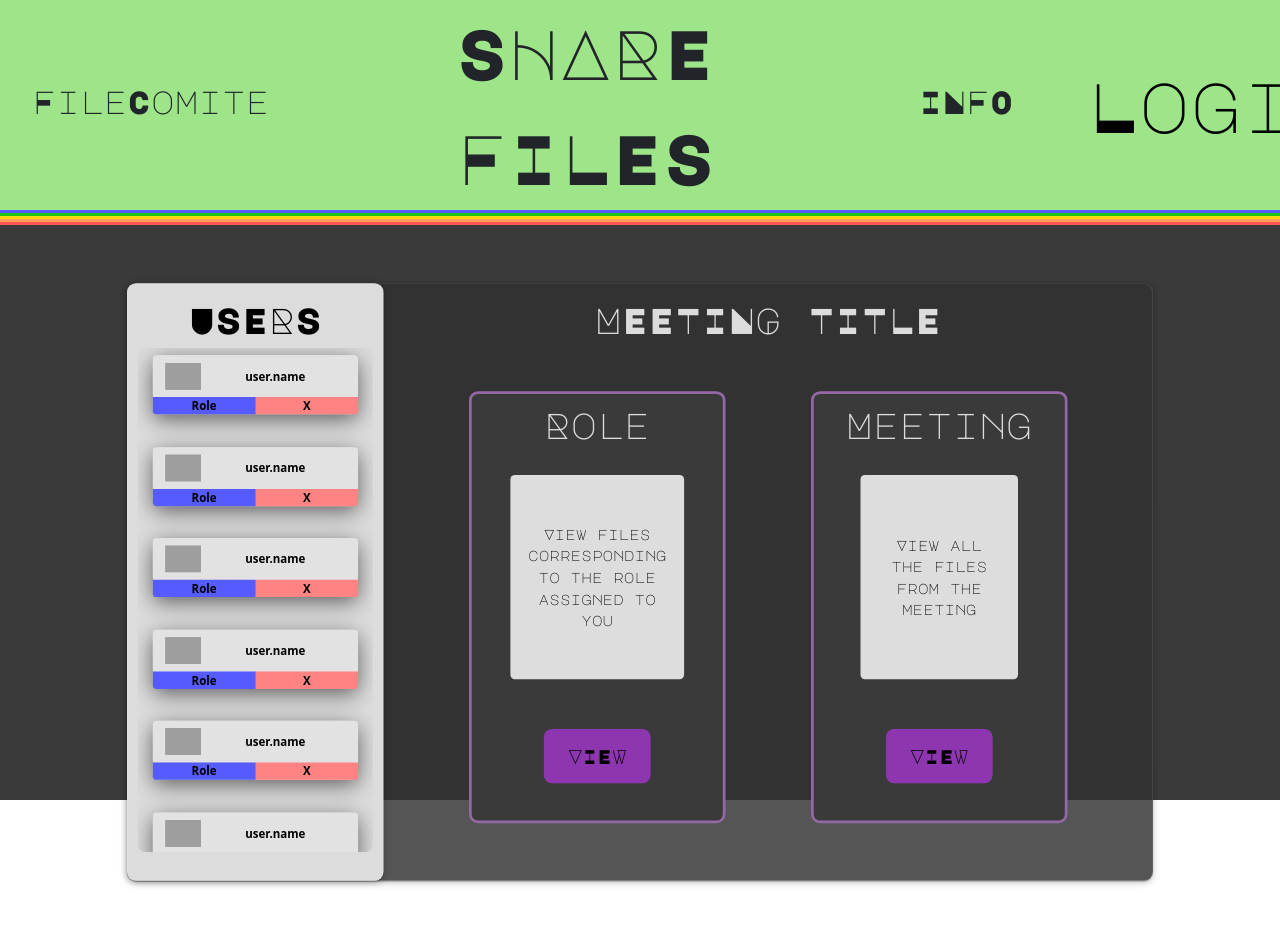
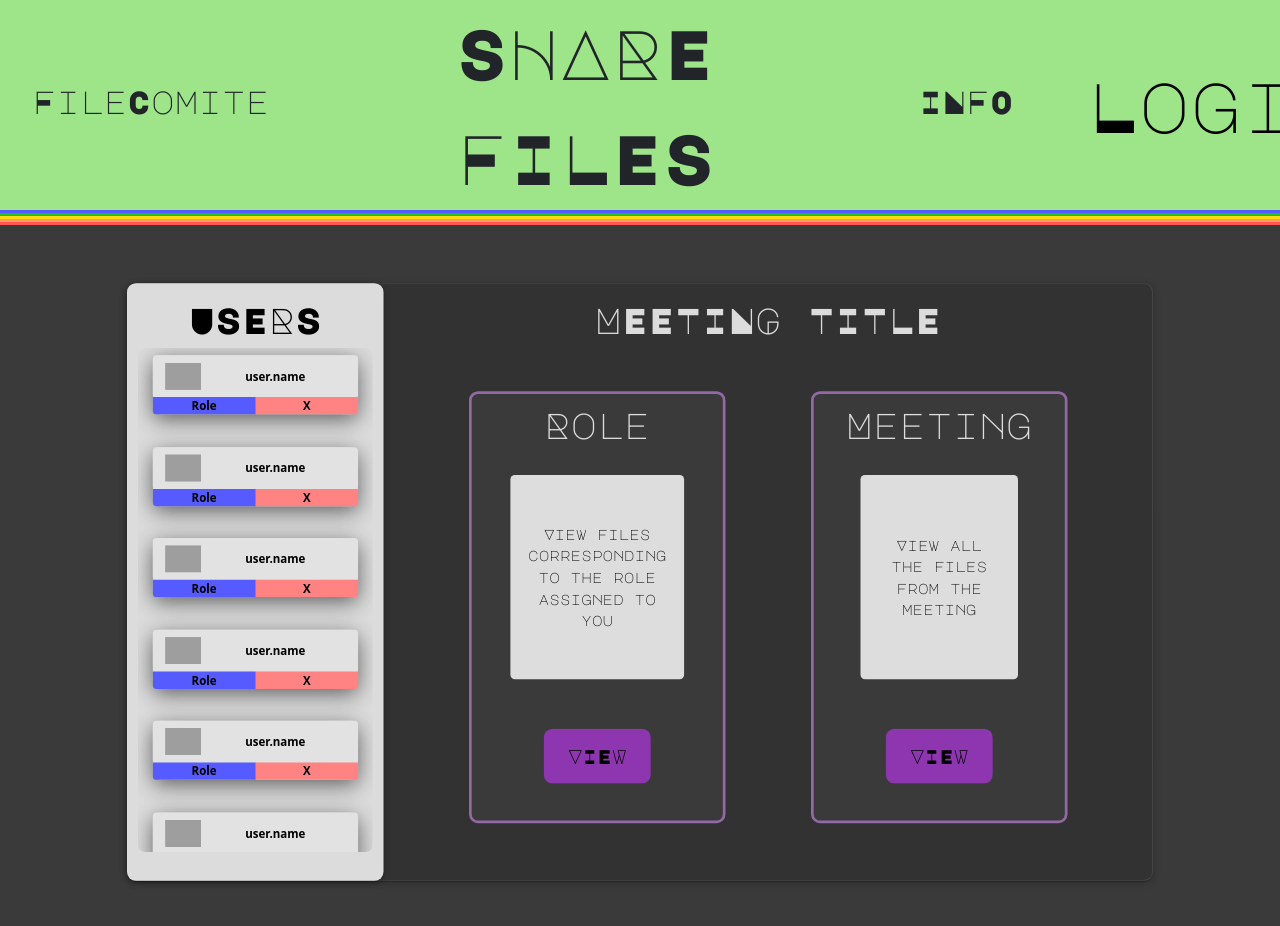
Before and after one commit to Jesuscy/UpgradeFinal2024, a React (Vite) app in the folder Frontend/FileComite/: page /meeting in a window 1280 px wide. Shown: the top 926 px of the page. Built offline with nearby package versions, Linux system fonts and the light colour scheme; grey boxes are pictures that could not be loaded; a web font is replaced by a local one.

Commit message:
Add renderComponent, Meeting

```diff
--- a/Frontend/FileComite/src/App.css
+++ b/Frontend/FileComite/src/App.css
@@ -9,7 +9,7 @@
 
 #root {
   background-color: #3a3a3a;
-  height: 100vh;
+  /* height: 100vh; */
 }
 
 /*HEADER STYLES*/
--- a/Frontend/FileComite/src/assets/components/Meeting.jsx
+++ b/Frontend/FileComite/src/assets/components/Meeting.jsx
@@ -3,9 +3,11 @@ import { Header } from "../common/Header";
 import UserRow from '../common/UserRow.jsx';
 import SelectUserRole from '../common/SelectUserRole.jsx';
 import "../../styles/Meeting-styles.css";
+import { FileRows } from "../common/FileRows.jsx";
 
 export const Meeting = (props) => {
     const [showSelectUserRole, setShowSelectUserRole] = useState(false);
+    const [renderOption, setRenderOption] = useState('');
 
     const handleShowSelectUserRole = () => {
         setShowSelectUserRole(true);
@@ -13,6 +15,41 @@ export const Meeting = (props) => {
 
     const handleHideSelectUserRole = () => {
         setShowSelectUserRole(false);
+    };
+
+    const handleSetRenderOption = (option) => {
+        setRenderOption(option);
+    };
+
+    const renderComponent = () => {
+        switch (renderOption) {
+            case 'Role':
+                return <FileRows data={{ option: 'role', meetingName: 'meeting' }} />;
+            case 'Meeting':
+                return <FileRows data={{ option: 'meeting', meetingName: 'meeting'}} />;
+            default:
+                return (
+                    <>
+                        <div className="row box__meetings-title">
+                            <div className="col-md-12 col-sm-12 col-xs-12">
+                                <h1>MEETING TITLE</h1>
+                            </div>
+                        </div>
+                        <div className="row meetings-select">
+                            <div className="col-md-4 col-sm-12 col-xs-12 meetings-select__options">
+                                <h1>Role</h1>
+                                <p>View files corresponding to the role assigned to you</p>
+                                <button className="meetings-select__button" onClick={() => handleSetRenderOption('Role')}>VIEW</button>
+                            </div>
+                            <div className="col-md-4 col-sm-12 col-xs-12 meetings-select__options">
+                                <h1>Meeting</h1>
+                                <p>View all the files from the meeting</p>
+                                <button className="meetings-select__button" onClick={() => handleSetRenderOption('Meeting')}>VIEW</button>
+                            </div>
+                        </div>
+                    </>
+                );
+        }
     };
 
     return (
@@ -29,7 +66,7 @@ export const Meeting = (props) => {
                                 </div>
                                 <div className="user-overflow">
                                     <div className="col-md-12 col-sm-12 col-xs-12 user-rows">
-                                        <UserRow onRoleClick={handleShowSelectUserRole} /> {/* Pasa la función como prop */}
+                                        <UserRow onRoleClick={handleShowSelectUserRole} />
                                         <UserRow onRoleClick={handleShowSelectUserRole} />
                                         <UserRow onRoleClick={handleShowSelectUserRole} />
                                         <UserRow onRoleClick={handleShowSelectUserRole} />
@@ -40,23 +77,7 @@ export const Meeting = (props) => {
                             </div>
                         </div>
                         <div className="col-md-9 col-sm-12 col-xs-12 meeting-box">
-                            <div className="row box__meetings-title">
-                                <div className="col-md-12 col-sm-12 col-xs-12">
-                                    <h1>MEETING TITLE</h1>
-                                </div>
-                            </div>
-                            <div className="row meetings-select">
-                                <div className="col-md-4 col-sm-12 col-xs-12 meetings-select__options">
-                                    <h1>Role</h1>
-                                    <p>View files corresponding to the role assigned to you</p>
-                                    <button className="meetings-select__button">VIEW</button>
-                                </div>
-                                <div className="col-md-4 col-sm-12 col-xs-12 meetings-select__options">
-                                    <h1>Meeting</h1>
-                                    <p>View all the files from the meeting</p>
-                                    <button className="meetings-select__button">VIEW</button>
-                                </div>
-                            </div>
+                            {renderComponent()}
                         </div>
                     </div>
                 </div>
--- a/Frontend/FileComite/src/styles/SelectUserRole-styles.css
+++ b/Frontend/FileComite/src/styles/SelectUserRole-styles.css
@@ -53,6 +53,7 @@
     width: 100%;
     padding: 10px;
     border: 1px solid #ccc;
+
 }
 
 .role-selector-buttons {
```
